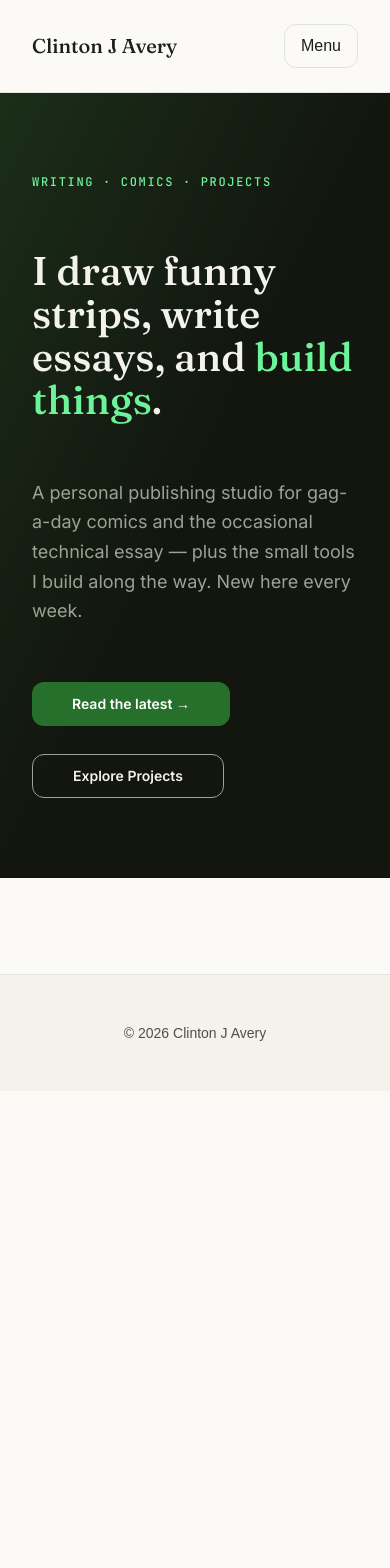
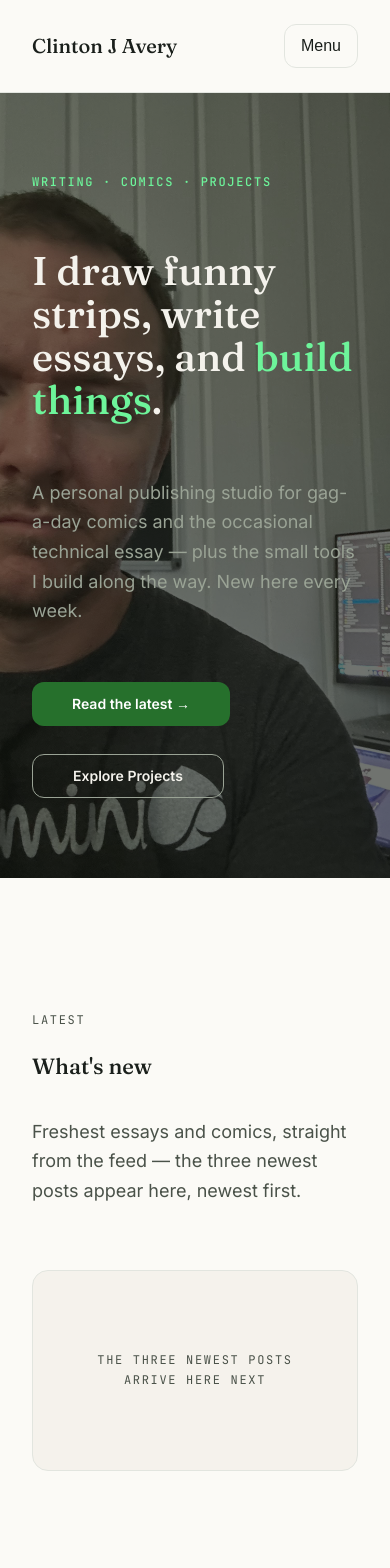
Before and after one commit to avEggHead/clintonjaverydotcom, a React (Vite) app in the folder clintonjavery/: page / in a window 390 px wide. Shown: the top 1568 px of the page. Before the commit the page ends 1091 px from the top, so only its background shows below. Built offline with nearby package versions, Linux system fonts and the light colour scheme.

Commit message:
3 -2 done

```diff
--- /dev/null
+++ b/clintonjavery/src/components/Reveal.tsx
@@ -0,0 +1,61 @@
+// Ink & Garden — scroll-reveal wrapper (Story 3.2 / UX-DR-4 / AC3).
+// Used on the Landing scroll-narrative sections ONLY — never on Feed/Post
+// (UX-MAXIM: don't hide content the user came for). Reveals the section once
+// it enters the viewport (IntersectionObserver, fires once). Under
+// `prefers-reduced-motion: reduce` the section shows instantly — no fade/slide.
+// Fail-safe: the app is a JS SPA (no no-JS path), so opacity-0-until-reveal is
+// acceptable.
+//
+// Each Reveal section carries `id` + `tabIndex={-1}` so the Landing's
+// focus-revealed skip-to-section links can both scroll AND move focus to it
+// (AC4 "reachable without scrolling" for keyboard/AT users).
+import { useEffect, useRef, useState, type ReactNode } from 'react';
+
+export default function Reveal({
+  id,
+  className,
+  children,
+}: {
+  id: string;
+  className?: string;
+  children: ReactNode;
+}) {
+  const ref = useRef<HTMLElement | null>(null);
+  const [shown, setShown] = useState(false);
+
+  useEffect(() => {
+    const el = ref.current;
+    if (!el) return;
+    // Reduced motion → show instantly (no observer, no transition).
+    if (window.matchMedia('(prefers-reduced-motion: reduce)').matches) {
+      setShown(true);
+      return;
+    }
+    const io = new IntersectionObserver(
+      (entries) => {
+        if (entries[0]?.isIntersecting === true) {
+          setShown(true);
+          io.disconnect(); // reveal once; stay shown
+        }
+      },
+      { threshold: 0.12 },
+    );
+    io.observe(el);
+    return () => io.disconnect();
+  }, []);
+
+  return (
+    <section
+      id={id}
+      ref={ref}
+      tabIndex={-1}
+      className={[
+        'transition-all duration-500 ease-out motion-reduce:transition-none',
+        shown ? 'opacity-100 translate-y-0' : 'opacity-0 translate-y-4',
+        className ?? '',
+      ].join(' ')}
+    >
+      {children}
+    </section>
+  );
+}
--- a/clintonjavery/src/components/SiteFooter.tsx
+++ b/clintonjavery/src/components/SiteFooter.tsx
@@ -1,24 +1,25 @@
-// Site footer landmark (AC5). Carries identity + copyright on every page, and
-// the `support-pill` (UX-DR-15) in the footer area of CONTENT pages only —
-// Post pages (`/p/:slug`) and the Feed (`/p`) — so it never competes with the
-// primary nav and never duplicates on the Landing (Epic 3 builds its own
-// footer section). Never a top-level nav item (FR-12).
+// Site footer landmark (AC5). Carries identity + copyright on every page, plus
+// the `support-pill` (UX-DR-15) on the Landing (Story 3.2 AC5), the Feed, and
+// Post pages — never on Projects. Never a top-level nav item (FR-12). One pill,
+// one place; never competes with the primary nav (no full nav duplicate).
 //
-// Route-scoped via `useLocation`: the pill renders iff `pathname === '/p'` or
-// starts with `/p/`. The link target is `SUPPORT_URL` (identity.ts) — the
-// Venmo URL the de-routed Contribute page pointed at — so dropping Contribute
-// from navigation does not break the Support link target (FR-12). Tailwind v4
-// + @theme tokens only (AD-6).
+// Route-scoped via `useLocation`: the pill renders iff `pathname === '/'`,
+// `pathname === '/p'`, or starts with `/p/`. The link target is `SUPPORT_URL`
+// (identity.ts) — the Venmo URL the de-routed Contribute page pointed at — so
+// dropping Contribute from navigation can not break the Support link target
+// (FR-12). Tailwind v4 + @theme tokens only (AD-6). `id="site-footer"` lets the
+// Landing's skip-to-section control jump + focus it (Story 3.2 / AC4).
 
 import { useLocation } from 'react-router-dom';
 import SupportPill from './SupportPill';
 
 export default function SiteFooter() {
   const { pathname } = useLocation();
-  const showSupport = pathname === '/p' || pathname.startsWith('/p/');
+  const showSupport =
+    pathname === '/' || pathname === '/p' || pathname.startsWith('/p/');
 
   return (
-    <footer className="mt-12 border-t border-outline-variant bg-surface-container-low">
+    <footer id="site-footer" className="mt-12 border-t border-outline-variant bg-surface-container-low">
       <div className="mx-auto w-full max-w-[1100px] px-4 py-6">
         <div className="flex flex-col items-center gap-4 sm:flex-row sm:items-center sm:justify-between">
           <p className="text-sm text-on-surface-variant">
--- a/clintonjavery/src/pages/Landing.tsx
+++ b/clintonjavery/src/pages/Landing.tsx
@@ -1,33 +1,48 @@
-// Landing (`/`) — the site front door (Epic 3, Story 3.1).
-// Full-bleed dark `ink-surface` hero (≥92vh): eyebrow + one-line Fraunces
-// identity + lede + ONE primary CTA (→ Feed) + a secondary ghost (→ Projects).
-// Identity-first About-in-the-hero (UX-DR-3 / FR-1): no separate About page.
+// Landing (`/`) — the site front door (Epic 3, Story 3.1 + 3.2).
 //
-// The "action photograph" layer is a sourced asset (brief: action photography
-// of Clint programming/talking to people). Until it's sourced, an ambient
-// mint-tinted gradient (the key-screen mock's placeholder treatment) fills the
-// layer; set HERO_PHOTO (identity.ts) to drop the real <img> in as the LCP
-// element (eager, high-priority). No layout shift above the hero on initial
-// render — the hero reserves ≥92vh, TopNav is sticky with a stable height.
-// Mint is reserved for dark-panel energy (eyebrow + the "build things" em),
-// never a large fill on the paper surface.
+// Story 3.1 — full-bleed dark `ink-surface` hero (≥92vh): eyebrow + one-line
+// Fraunces identity + lede + ONE primary CTA (→ Feed) + a secondary ghost
+// (→ Projects). Identity-first About-in-the-hero (UX-DR-3 / FR-1). The
+// "action photograph" layer is sourced via HERO_PHOTO (identity.ts); until
+// sourced, an ambient gradient holds the space. Mint reserved for dark-panel
+// energy (eyebrow + "build things").
 //
-// Story 3.2 will append the scroll-narrative sections (Latest / Feed teaser /
-// Projects teaser) below this hero; 3.3 fills the Latest strip. This file is the
-// hero for now.
+// Story 3.2 — scroll narrative below the hero (PRD addendum §D / UX-DR-4):
+//   "What's new" (Latest slot — Story 3.3 fills the 3 newest cards here),
+//   "The work" (Feed teaser → /p + type-filter shortcuts /p?type=essay|comic),
+//   "What I build" (Projects teaser → /projects).
+// Each scrolls into view via Reveal (IntersectionObserver, Landing-only, AC3);
+// a focus-revealed skip-to-section control (first in tab order on `/`) lets
+// keyboard/AT users reach each section without scrolling (AC4). The Landing
+// footer is the global SiteFooter (Story 3.2 AC5 re-enables the support-pill
+// on `/`), carrying identity + copyright + the pill.
 import { Link } from 'react-router-dom';
 import { buildHeadMeta } from '../site/head-meta';
 import { useHead } from '../head/useHead';
 import { HERO_PHOTO } from '../site/identity';
+import Reveal from '../components/Reveal';
 
 export default function Landing() {
   useHead(buildHeadMeta({ kind: 'home' }));
 
   return (
+    <>
+      {/* Skip-to-section control (AC4) — visually hidden until focused, mirrors
+       * the global SkipLink pattern so it costs nothing above the fold and is
+       * the first focusable thing a keyboard/AT user reaches on `/`. */}
+      <nav
+        aria-label="Jump to section"
+        className="sr-only focus-within:not-sr-only focus-within:fixed focus-within:top-16 focus-within:left-3 focus-within:z-[100] focus-within:flex focus-within:items-center focus-within:gap-3 focus-within:rounded-md focus-within:bg-ink focus-within:px-4 focus-within:py-2 focus-within:font-mono focus-within:text-sm focus-within:text-on-ink focus-within:shadow-lg focus-within:outline-none"
+      >
+        <span className="uppercase tracking-[0.14em] text-ink-variant">Jump to</span>
+        <a href="#whats-new" className="rounded px-1 py-0.5 focus-visible:outline focus-visible:outline-2 focus-visible:outline-on-ink">Latest</a>
+        <a href="#work" className="rounded px-1 py-0.5 focus-visible:outline focus-visible:outline-2 focus-visible:outline-on-ink">The work</a>
+        <a href="#build" className="rounded px-1 py-0.5 focus-visible:outline focus-visible:outline-2 focus-visible:outline-on-ink">What I build</a>
+        <a href="#site-footer" className="rounded px-1 py-0.5 focus-visible:outline focus-visible:outline-2 focus-visible:outline-on-ink">Footer</a>
+      </nav>
+
+      {/* ── Hero (Story 3.1) ─────────────────────────────────────────── */}
       <section className="relative w-full overflow-hidden bg-ink-surface text-on-ink">
-      {/* Action-photo layer (sourced asset): when HERO_PHOTO is set the eager
-       * high-priority <img> is the LCP; until then an ambient gradient (the
-       * key-screen mock's placeholder) holds the space. aria-hidden: decor. */}
         <div aria-hidden className="absolute inset-0">
           {HERO_PHOTO ? (
             <img
@@ -41,34 +56,26 @@ export default function Landing() {
             <div className="h-full w-full bg-linear-to-br from-primary/25 via-ink-surface to-ink-surface" />
           )}
         </div>
-
-      {/* ≥92vh stage; the identity block is centered so eyebrow + h1 + CTA
-       * sit inside the first viewport at 320px (FR-1 / AC1). */}
         <div className="relative mx-auto flex min-h-[92vh] max-w-feed-max flex-col justify-center gap-7 px-4 py-10 sm:gap-8 sm:px-6 sm:py-16">
           <span className="eyebrow text-eyebrow font-medium text-accent-mint">
             Writing · Comics · Projects
           </span>
-
           <h1 className="max-w-[18ch] font-display text-display-lg-mobile leading-display-mobile text-on-ink sm:text-display-lg sm:leading-display sm:tracking-display">
             I draw funny strips, write essays, and{' '}
             <em className="italic text-accent-mint">build things</em>.
           </h1>
-
           <p className="max-w-[52ch] font-body text-body-lg leading-prose text-ink-variant">
             A personal publishing studio for gag-a-day comics and the occasional
             technical essay — plus the small tools I build along the way. New here
             every week.
           </p>
-
           <div className="flex flex-wrap items-center gap-3.5">
-          {/* Exactly ONE button-primary above the fold (AC2) — routes to the Feed. */}
             <Link
               to="/p"
               className="inline-flex min-h-[44px] items-center rounded-md bg-primary-strong px-5 font-body text-sm font-semibold text-on-primary focus-visible:outline focus-visible:outline-2 focus-visible:outline-on-ink focus-visible:outline-offset-2"
             >
               Read the latest →
             </Link>
-          {/* Secondary button-ghost → Projects (not a second primary; AC2). */}
             <Link
               to="/projects"
               className="inline-flex min-h-[44px] items-center rounded-md border border-ink-variant px-5 font-body text-sm font-semibold text-on-ink focus-visible:outline focus-visible:outline-2 focus-visible:outline-on-ink focus-visible:outline-offset-2"
@@ -78,5 +85,82 @@ export default function Landing() {
           </div>
         </div>
       </section>
+
+      {/* ── "What's new" (Latest) — Story 3.3 fills the 3 newest posts here ─ */}
+      <Reveal id="whats-new" className="bg-surface">
+        <div className="mx-auto w-full max-w-feed-max px-4 py-16 sm:px-6 sm:py-24">
+          <span className="eyebrow text-eyebrow text-on-surface-variant">Latest</span>
+          <h2 className="mt-2 font-display text-headline-sm text-ink sm:text-headline-lg">
+            What&apos;s new
+          </h2>
+          <p className="mt-4 max-w-prose-max font-body text-body-lg leading-prose text-on-surface-variant">
+            Freshest essays and comics, straight from the feed — the three newest
+            posts appear here, newest first.
+          </p>
+          {/* Story 3.3 renders the Latest-3 strip here (FR-3). */}
+          <div className="mt-8 rounded-lg border border-outline-variant bg-surface-container-low px-6 py-10 text-center">
+            <p className="eyebrow text-eyebrow text-on-surface-variant">
+              The three newest posts arrive here next
+            </p>
+          </div>
+        </div>
+      </Reveal>
+
+      {/* ── "The work" — Feed teaser (FR-2) ───────────────────────────── */}
+      <Reveal id="work" className="bg-surface">
+        <div className="mx-auto w-full max-w-feed-max px-4 py-16 sm:px-6 sm:py-24">
+          <span className="eyebrow text-eyebrow text-on-surface-variant">The work</span>
+          <h2 className="mt-2 font-display text-headline-sm text-ink sm:text-headline-lg">
+            Writing &amp; comics, one at a time.
+          </h2>
+          <p className="mt-4 max-w-prose-max font-body text-body-lg leading-prose text-on-surface-variant">
+            Essays on engineering, craft, and the occasional stubborn problem;
+            gag-a-day comics drawn in Krita. New here every week.
+          </p>
+          <div className="mt-8 flex flex-wrap items-center gap-x-6 gap-y-3">
+            <Link
+              to="/p"
+              className="inline-flex min-h-[44px] items-center rounded-md bg-primary-strong px-5 font-body text-sm font-semibold text-on-primary focus-visible:outline focus-visible:outline-2 focus-visible:outline-primary focus-visible:outline-offset-2"
+            >
+              Open the Feed →
+            </Link>
+            <Link
+              to="/p?type=essay"
+              className="font-body text-body-md text-link underline underline-offset-4 focus-visible:outline focus-visible:outline-2 focus-visible:outline-offset-2"
+            >
+              Browse essays
+            </Link>
+            <Link
+              to="/p?type=comic"
+              className="font-body text-body-md text-link underline underline-offset-4 focus-visible:outline focus-visible:outline-2 focus-visible:outline-offset-2"
+            >
+              Browse comics
+            </Link>
+          </div>
+        </div>
+      </Reveal>
+
+      {/* ── "What I build" — Projects teaser (FR-2); tiles arrive in Epic 4 ─ */}
+      <Reveal id="build" className="bg-surface">
+        <div className="mx-auto w-full max-w-feed-max px-4 py-16 sm:px-6 sm:py-24">
+          <span className="eyebrow text-eyebrow text-on-surface-variant">What I build</span>
+          <h2 className="mt-2 font-display text-headline-sm text-ink sm:text-headline-lg">
+            Small tools, made in the open.
+          </h2>
+          <p className="mt-4 max-w-prose-max font-body text-body-lg leading-prose text-on-surface-variant">
+            Side projects and little experiments — built and shipped here, not
+            just demoed. The portfolio grows as the tools do.
+          </p>
+          <div className="mt-8">
+            <Link
+              to="/projects"
+              className="inline-flex min-h-[44px] items-center rounded-md bg-primary-strong px-5 font-body text-sm font-semibold text-on-primary focus-visible:outline focus-visible:outline-2 focus-visible:outline-primary focus-visible:outline-offset-2"
+            >
+              Explore Projects →
+            </Link>
+          </div>
+        </div>
+      </Reveal>
+    </>
   );
 }
--- a/clintonjavery/src/site/identity.ts
+++ b/clintonjavery/src/site/identity.ts
@@ -36,7 +36,7 @@ export const DEFAULT_OG_IMAGE = '/assets/bg-space.jpg';
  * slash-root path (e.g. '/images/clint-at-desk.jpg') to drop the real eager,
  * high-priority <img> in as the LCP element. Slash-root; served from public/.
  */
-export const HERO_PHOTO: string | null = null;
+export const HERO_PHOTO: string | null = '/images/me-posing-temp.jpg'; // temp (2026-08): swap for the real action shot when sourced
 
 /** Twitter Card type (large image preview for strips/photos). */
 export const TWITTER_CARD = 'summary_large_image';
```
Also changed, not shown: clintonjavery/public/images/me-posing-temp.jpg (added), 1 other file (tests, documents, lock files or other folders). Lines whose indentation alone changed are shown as unchanged.
